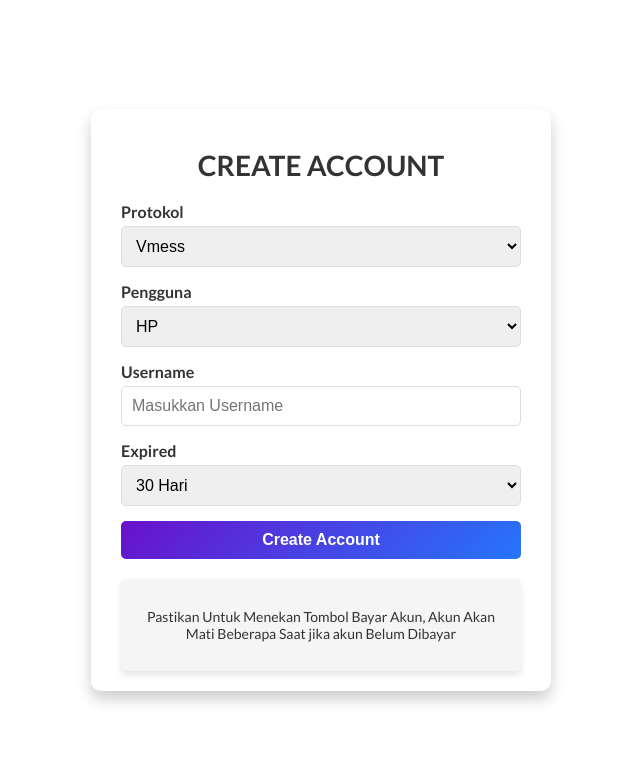
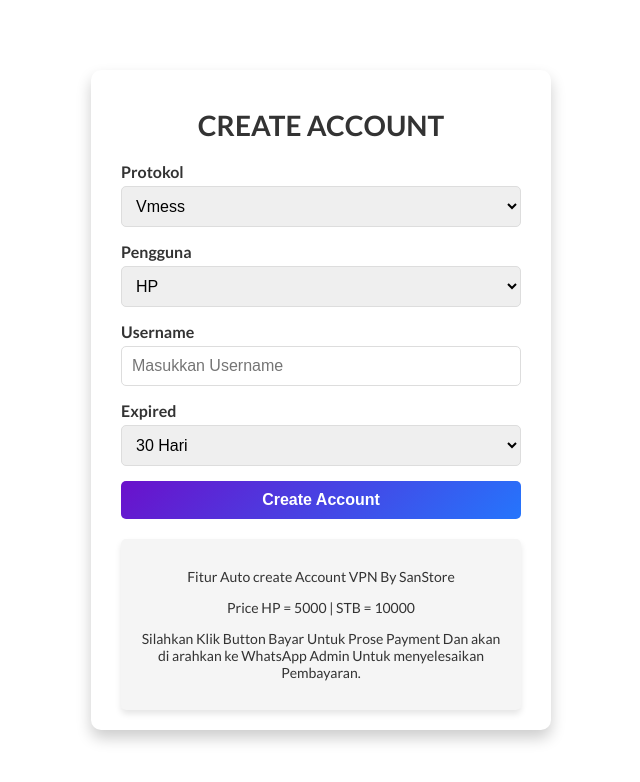
Before and after one commit to Sandhj/Virtual, a Flask app: template templates/create.html in a window 1280 px wide. Shown: the top 782 px of the page, without its empty margins (319-959 px from the left). Run offline with Flask 3, Linux system fonts and the light colour scheme; the template is opened without the code that fills it, so the values that code supplies are empty.

Commit message:
Update create.html

```diff
--- a/templates/create.html
+++ b/templates/create.html
@@ -134,7 +134,9 @@
             <button type="submit" class="btn">Create Account</button>
         </form>
         <div class="info-box">
-            <p>Pastikan Untuk Menekan Tombol Bayar Akun, Akun Akan Mati Beberapa Saat jika akun Belum Dibayar</p>
+            <p>Fitur Auto create Account VPN By SanStore</p>
+            <p>Price HP = 5000 | STB = 10000</p>
+            <p>Silahkan Klik Button Bayar Untuk Prose Payment Dan akan di arahkan ke WhatsApp Admin Untuk menyelesaikan Pembayaran.</p>
         </div>
     </div>
 </body>
```
